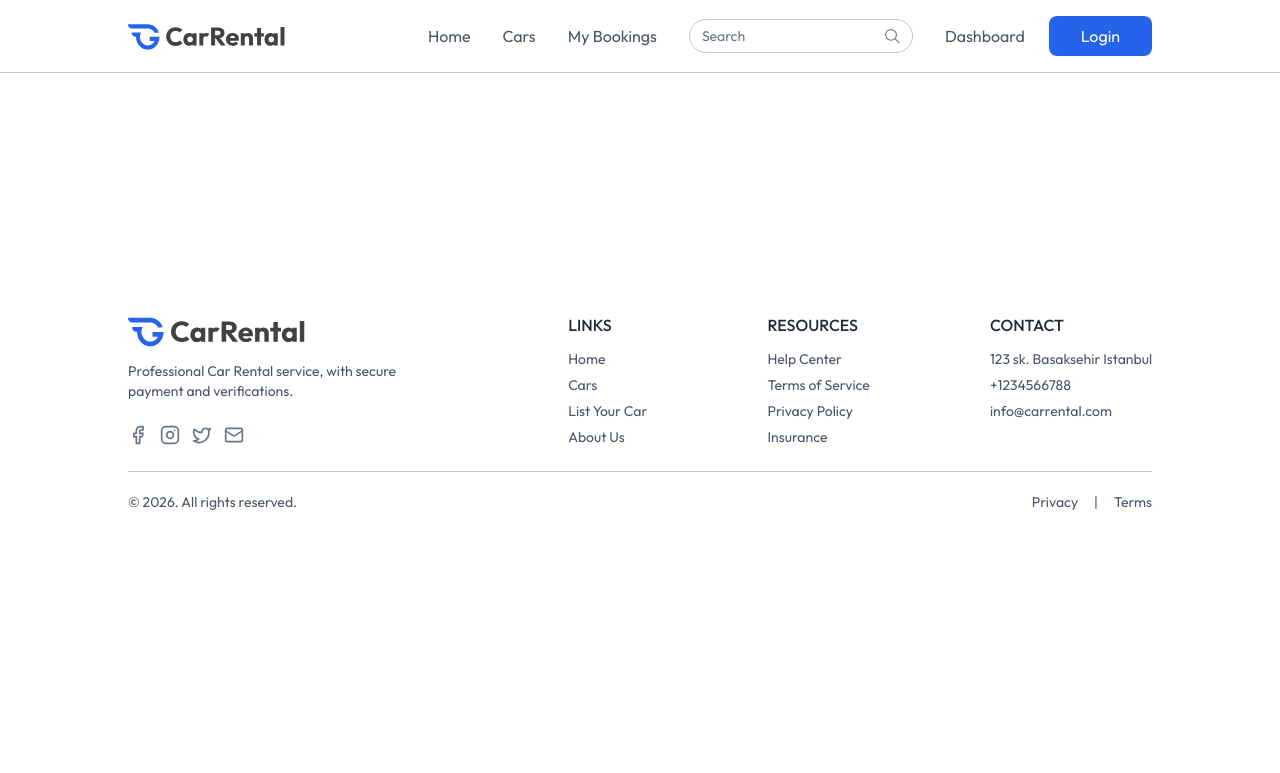
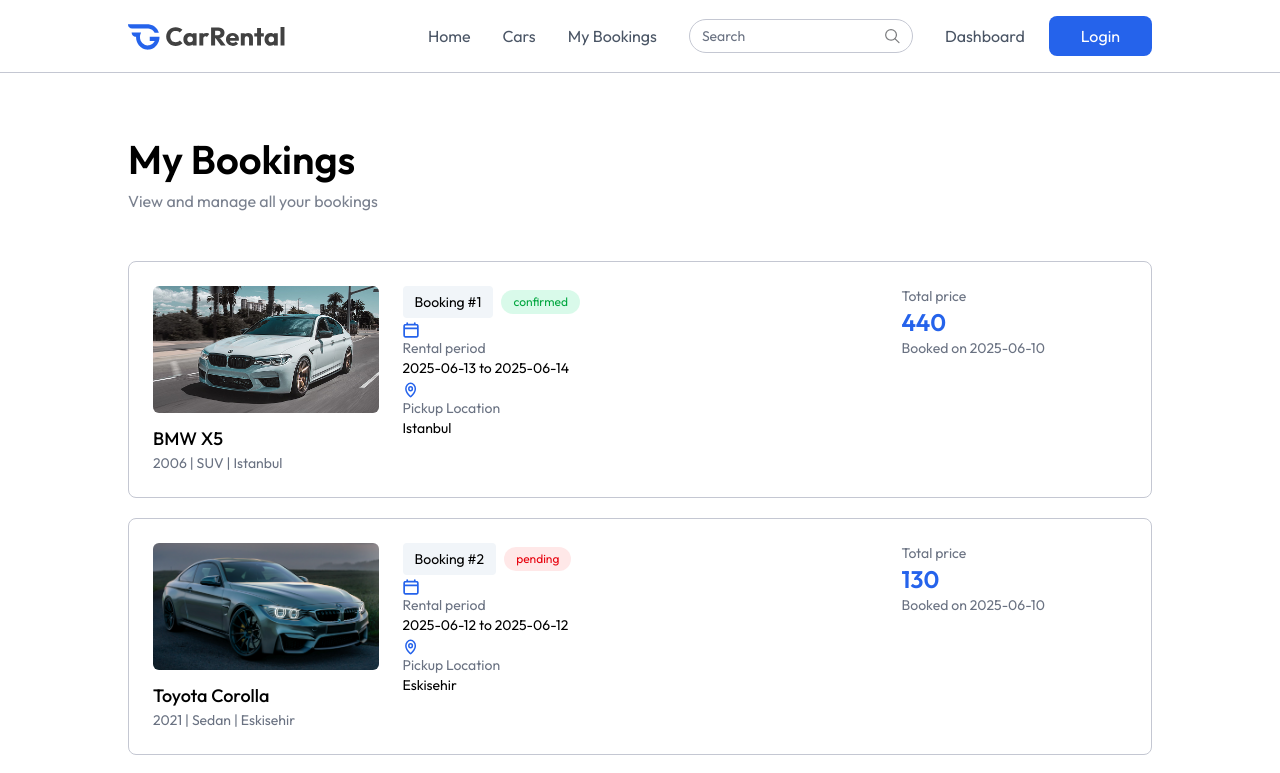
Before and after one commit to GOATCHERKI/car_rental, a React (Vite) app in the folder frontend/: page /my-bookings in a window 1280 px wide. Shown: the top 773 px of the page. Built offline with nearby package versions, Linux system fonts and the light colour scheme.

Commit message:
added my bookings page

```diff
--- a/frontend/src/App.jsx
+++ b/frontend/src/App.jsx
@@ -20,7 +20,7 @@
         <Route path='/' element={<Home/>}/>
         <Route path='/car-details/:id' element={<CarDetails/>}/>
         <Route path='/cars' element={<Cars/>}/>
-        <Route path='/my-bbokings' element={<MyBookings/>}/>
+        <Route path='/my-bookings' element={<MyBookings/>}/>
       </Routes>
 
        { !isOwnerPath && <Footer/>}
--- a/frontend/src/pages/MyBookings.jsx
+++ b/frontend/src/pages/MyBookings.jsx
@@ -1,8 +1,70 @@
-import React from 'react'
+import React, { useEffect, useState } from 'react'
+import { assets, dummyMyBookingsData } from '../assets/assets'
+import Title from '../components/Title'
 
 const MyBookings = () => {
+
+  const [bookings, setBookings] = useState([])
+  const currency = import.meta.env.VITE_CURRENCY
+
+  const fetchMyBookings = async ()=> {
+    setBookings(dummyMyBookingsData)
+  }
+
+  useEffect(()=> {
+    fetchMyBookings()
+  },[])
+
   return (
-    <div>MyBookings</div>
+    <div className='px-6 md:px-16 lg:px-24 xl:px-32 2xl:px-48 mt-16 text-sm max-w-7xl'>
+      <Title title='My Bookings' subTitle='View and manage all your bookings' align='left'/>
+
+        <div>
+          {bookings.map ((booking, index)=>
+            <div key={booking._id} className='grid grid-cols-1 md:grid-cols-4 gap-6 p-6 border border-border rounded-lg mt-5 first:mt-12'>
+              <div className='md:col-span-1'>
+                <div className='rounded-md overflow-hidden mb-3'>
+                    <img src={booking.car.image} alt="" className='w-full h-auto aspect-video object-cover' />
+                </div>
+                <p className='text-lg font-medium mt-2'>{booking.car.brand} {booking.car.model}</p>
+
+                <p className='text-gray-500'>{booking.car.year} | {booking.car.category} | {booking.car.location}</p>
+              </div>
+
+              <div className='md:col-span-2'>
+                <div className='flex items-center gap-2'>
+                  <p className='px-3 py-1.5 bg-light rounded'>Booking #{index+1}</p>
+                  <p className={`px-3 py-1 text-xs rounded-full ${booking.status === 'confirmed' ?
+                  'bg-green-400/15 text-green-600' : 'bg-red-400/15 text-red-600'}`}>{booking.status}</p>
+                </div>
+
+                <div>
+                  <img src={assets.calendar_icon_colored} alt="" className='w-4 h-4 mt-1' />
+                  <div>
+                    <p className='text-gray-500'>Rental period</p>
+                    <p>{booking.pickupDate.split('T')[0]} to {booking.returnDate.split('T')[0]}</p>
+                  </div>
+                </div>
+                <div>
+                  <img src={assets.location_icon_colored} alt="" className='w-4 h-4 mt-1' />
+                  <div>
+                    <p className='text-gray-500'>Pickup Location</p>
+                    <p>{booking.car.location}</p>
+                  </div>
+                </div>
+              </div>
+
+                <div className='md:col-span-1 flex flex-col justify-between gap-6'>
+                  <div className='text-sm text-gray-500 text-rigtt'>
+                    <p>Total price</p>
+                    <h1 className='text-2xl font-semibold text-primary'>{currency}{booking.price}</h1>
+                    <p>Booked on {booking.createdAt.split('T')[0]}</p>
+                  </div>
+                </div>
+            </div>
+          )}
+        </div>
+    </div>
   )
 }
 
```
